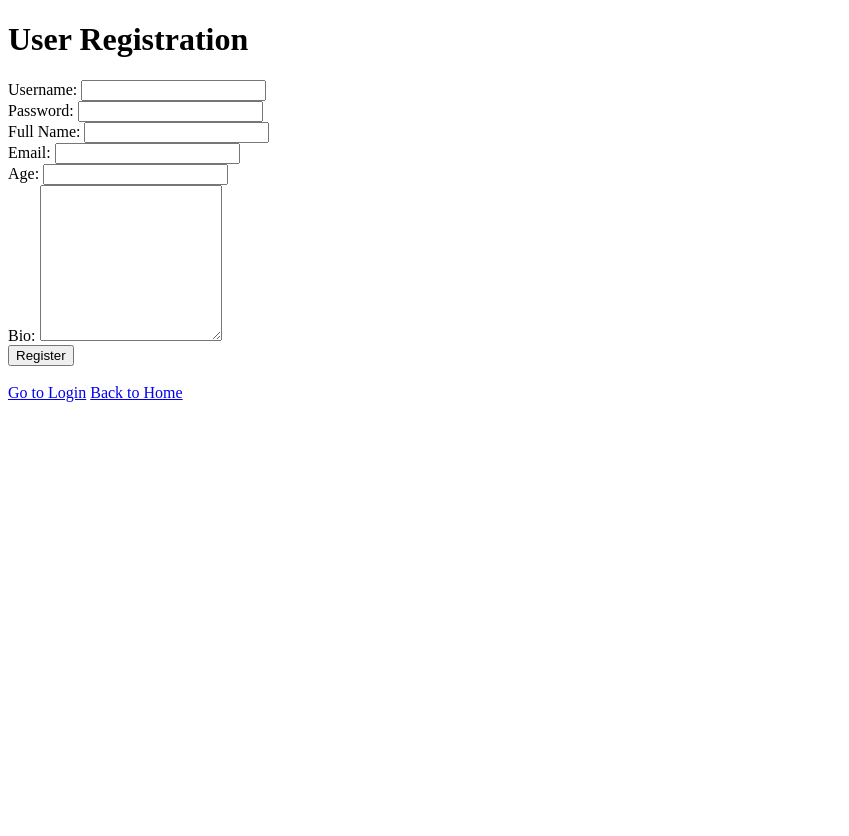
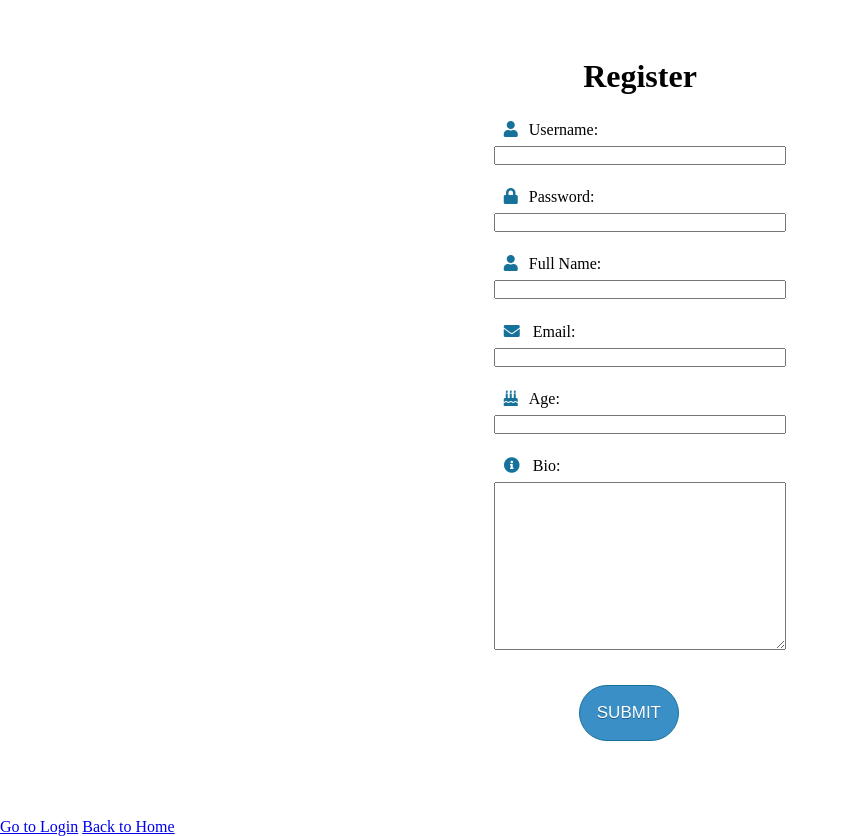
Before and after one commit to Alexandra2888/user_management_system, a PHP site: page /pages/register.html in a window 1280 px wide. Shown: the whole page, without its empty margins (0-849 px from the left). Before the commit the page ends 402 px from the top, so only its background shows below. Run offline with PHP 8.4, Linux system fonts and the light colour scheme; some libraries are stand-ins or nearby versions.

Commit message:
style register

```diff
--- a/pages/edit_profile.html
+++ b/pages/edit_profile.html
@@ -3,6 +3,8 @@
 
 <head>
     <title>User Management System - Edit Profile</title>
+    <link rel="stylesheet" href="styles/main.css">
+    <link rel="stylesheet" href="styles/alert.css">
 </head>
 
 <body>
--- a/pages/login.html
+++ b/pages/login.html
@@ -3,6 +3,7 @@
 
 <head>
     <title>User Management System - Login</title>
+    <link rel="stylesheet" href="styles/main.css">
 </head>
 
 <body>
--- a/pages/profile.html
+++ b/pages/profile.html
@@ -3,6 +3,8 @@
 
 <head>
     <title>User Management System - Profile</title>
+    <link rel="stylesheet" href="styles/main.css">
+    <link rel="stylesheet" href="styles/alert.css">
     <script src="https://cdn.jsdelivr.net/npm/sweetalert2@11"></script>
 </head>
 
--- a/pages/register.html
+++ b/pages/register.html
@@ -3,37 +3,43 @@
 
 <head>
     <title>User Management System - Register</title>
-    <script src="https://cdn.jsdelivr.net/npm/sweetalert2@11"></script>
+    <link rel="stylesheet" href="../styles/main.css">
+    <link rel="stylesheet" href="../styles/register.css">
+    <link rel="stylesheet" href="https://use.fontawesome.com/releases/v5.7.1/css/all.css">
 </head>
 
 <body>
-    <h1>User Registration</h1>
+    <main>
+    <h1>Register</h1>
     <?php if (isset($error)) { ?>
         <p style="color: red;">
             <?php echo htmlspecialchars($error); ?>
         </p>
     <?php } ?>
     <form method="POST" action="../scripts/register.php">
-        <label for="username">Username:</label>
+        <label for="username"><i class="fas fa-user"></i>Username:</label>
         <input type="text" id="username" name="username" required>
         <br>
-        <label for="password">Password:</label>
+        <label for="password"><i class="fas fa-lock"></i>Password:</label>
         <input type="password" id="password" name="password" required>
         <br>
-        <label for="full_name">Full Name:</label>
+        <label for="full_name"><i class="fas fa-user"></i>Full Name:</label>
         <input type="text" id="full_name" name="full_name" required>
         <br>
-        <label for="email">Email:</label>
+        <label for="email"><i class="fa fa-envelope" aria-hidden="true"></i>
+            Email:</label>
         <input type="email" id="email" name="email" required>
         <br>
-        <label for="age">Age:</label>
+        <label for="age"><i class="fa fa-birthday-cake" aria-hidden="true"></i>Age:</label>
         <input type="number" id="age" name="age" required>
         <br>
-        <label for="bio">Bio:</label>
+        <label for="bio"><i class="fa fa-info-circle" aria-hidden="true"></i>
+            Bio:</label>
         <textarea id="bio" name="bio" rows="10" required></textarea>
         <br>
-        <input type="submit" value="Register">
+        <button type="submit" id="submit">Submit</button>
     </form>
+</main>
     <br>
     <a href="login.html">Go to Login</a>
     <a href="../index.php">Back to Home</a>
--- /dev/null
+++ b/styles/alert.css
@@ -0,0 +1,3 @@
+.swal2-confirm {
+    background-color: blue !important;
+}
--- /dev/null
+++ b/styles/main.css
@@ -0,0 +1,5 @@
+*, *::after, *::before {
+    margin: 0;
+    padding: 0;
+    box-sizing: border-box;
+}
--- /dev/null
+++ b/styles/register.css
@@ -0,0 +1,59 @@
+main {
+    display: flex;
+    flex-direction: column;
+    justify-content: center;
+    align-items: center;
+    height: 100vh;
+}
+
+h1 {
+    padding: .5em;
+}
+
+
+input {
+    width: 100%;
+    margin-bottom: 1em;
+}
+
+
+i {
+    margin: 10px;
+    color: #17729B;
+    width: 15px;
+    height: 15px;
+}
+
+ #bio {
+    display: block;
+    width: 100%;
+    resize: vertical;
+    padding: 8px;
+}
+
+
+ button {
+    text-align: center;
+    text-decoration: none;
+    padding: 1em;
+    margin: 1em 5em;
+    text-transform: uppercase;
+    background-color: #3A8FC6;
+	border-radius: 28px;
+	border: 1px solid #17729B;
+	cursor: pointer;
+	color: #ffffff;
+	font-family: Arial;
+	font-size: 17px;
+	text-decoration: none;
+	text-shadow: 0px 1px 0px #1E5E87;
+}
+
+button:hover {
+	background-color: #45A2D6;
+}
+
+button:active {
+	position: relative;
+	top: 1px;
+}
```
Also changed, not shown: index.php (+6 -3 lines), styles/home.css (added, +40 -0 lines), styles/edit.profile.css (added), styles/login.css (added), styles/profile.css (added).
